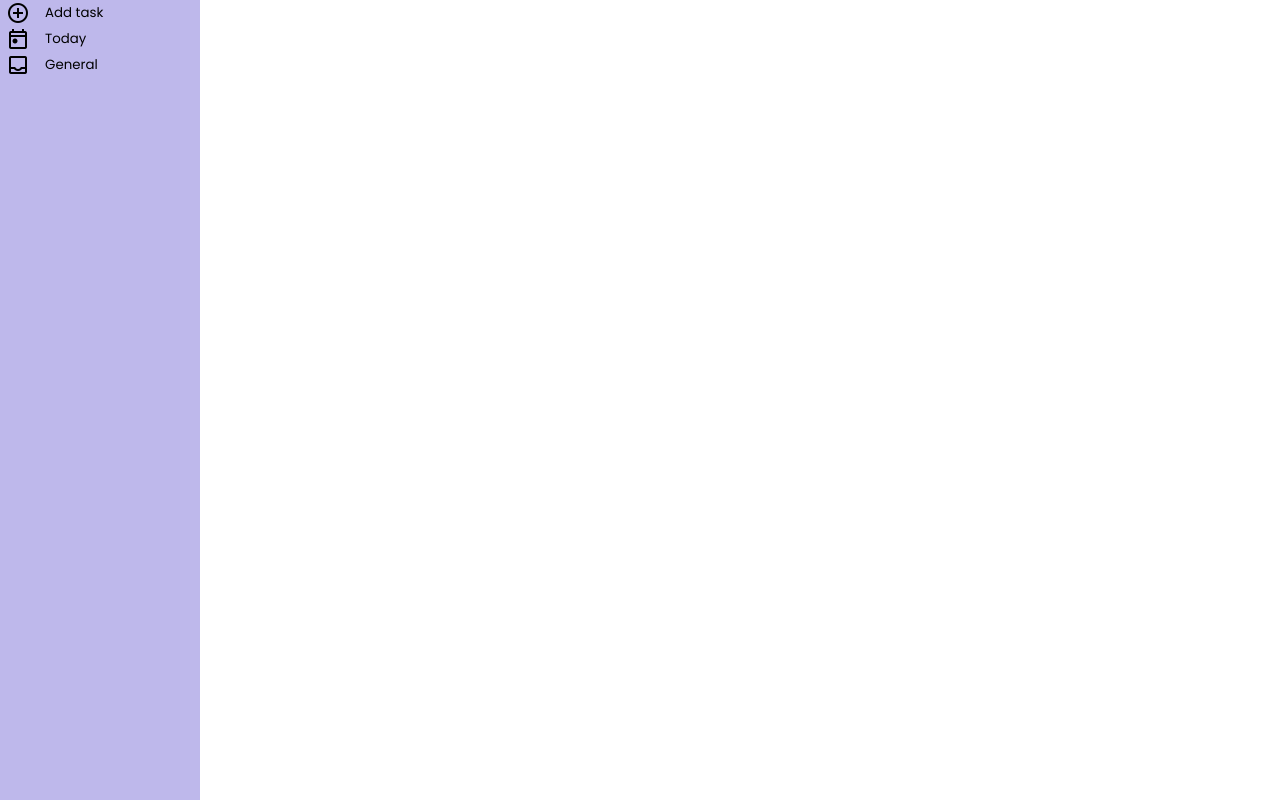
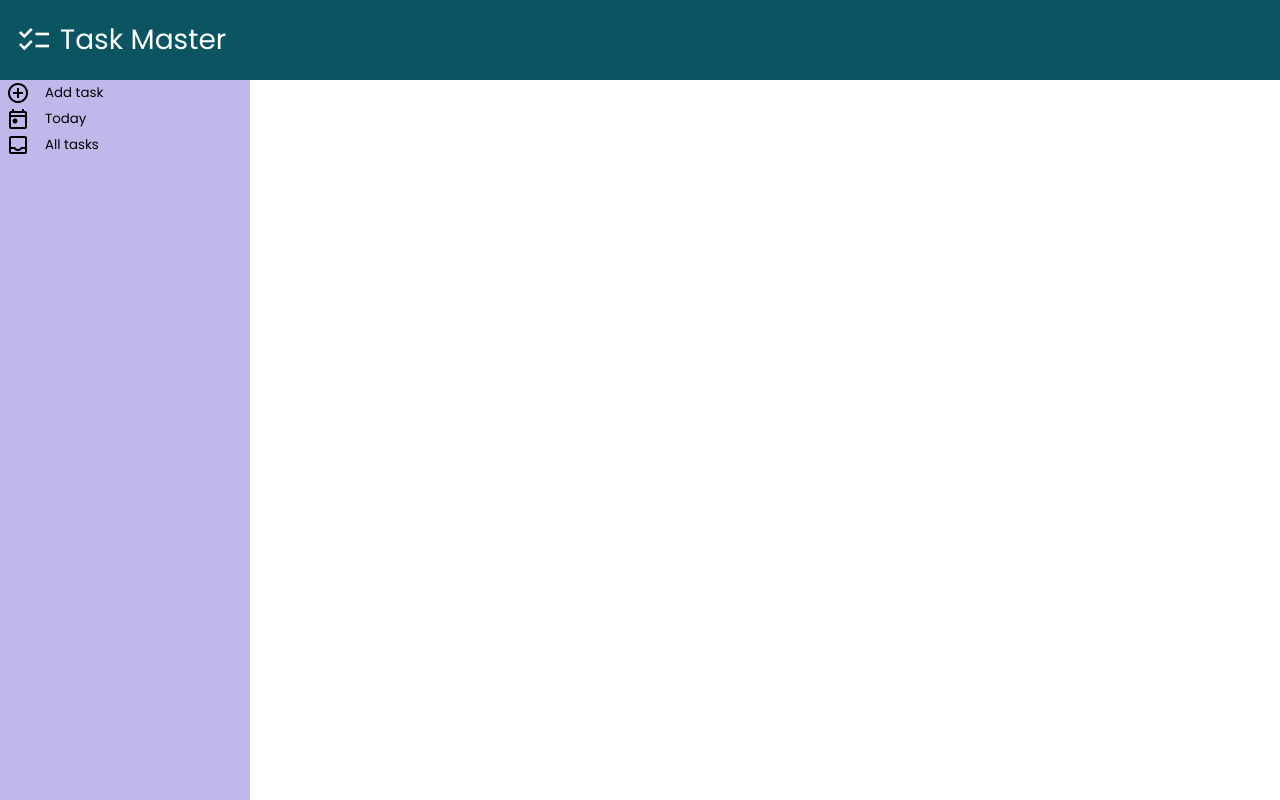
Before and after one commit to Gulcan00/todo-list, a website built with webpack: page src/template.html in a window 1280 px wide. Built offline with nearby package versions, Linux system fonts and the light colour scheme.

Commit message:
Add navbar

```diff
--- a/src/domController.js
+++ b/src/domController.js
@@ -1,3 +1,5 @@
-function createTodoForm() {
+function showNewTodoForm() {
+
+
 
 }
--- a/src/style.css
+++ b/src/style.css
@@ -16,7 +16,7 @@ body {
 
 .container {
     display: grid;
-    grid-template-columns: 200px 1fr;
+    grid-template: 80px 1fr / 250px 1fr;
     height: 100%;
 }
 
@@ -34,3 +34,18 @@ body {
     align-items: center;
     gap: 15px;
 }
+
+.navbar {
+    background-color: var(--midnight-green);
+    grid-column: 1 / 3;
+    display: flex;
+    align-items: center;
+    color: white;
+    gap: 8px;
+    padding-left: 16px;
+    font-size: 28px;
+}
+
+.material-symbols-outlined.md-48 {
+    font-size: 36px;
+}
--- a/src/template.html
+++ b/src/template.html
@@ -4,7 +4,7 @@
 <head>
     <meta charset="UTF-8">
     <meta name="viewport" content="width=device-width, initial-scale=1.0">
-    <title>Todo List</title>
+    <title>Task Master</title>
     <link rel="stylesheet" href="https://fonts.googleapis.com/css?family=Poppins">
     <link rel="icon" href="./images/task.png" type="image/png" />
     <link rel="stylesheet"
@@ -13,6 +13,10 @@
 
 <body>
     <div class="container">
+        <nav class="navbar">
+            <span class="material-symbols-outlined md-48">checklist</span>
+            Task Master
+        </nav>
         <nav class="sidebar">
             <button type="button">
                 <span class="material-symbols-outlined">
@@ -30,7 +34,7 @@
                 <span class="material-symbols-outlined">
                     inbox
                 </span>
-                General
+                All tasks
             </button>
         </nav>
     </div>
```
